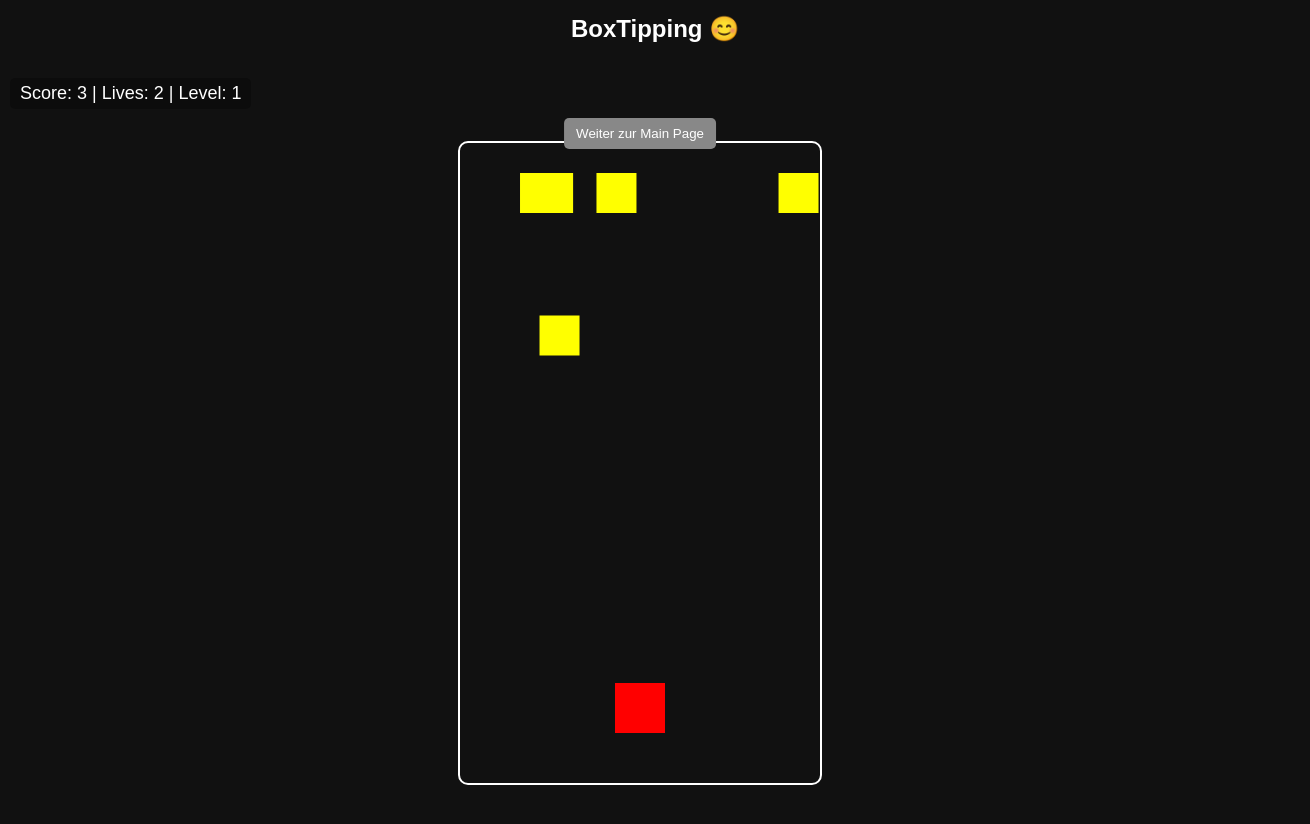
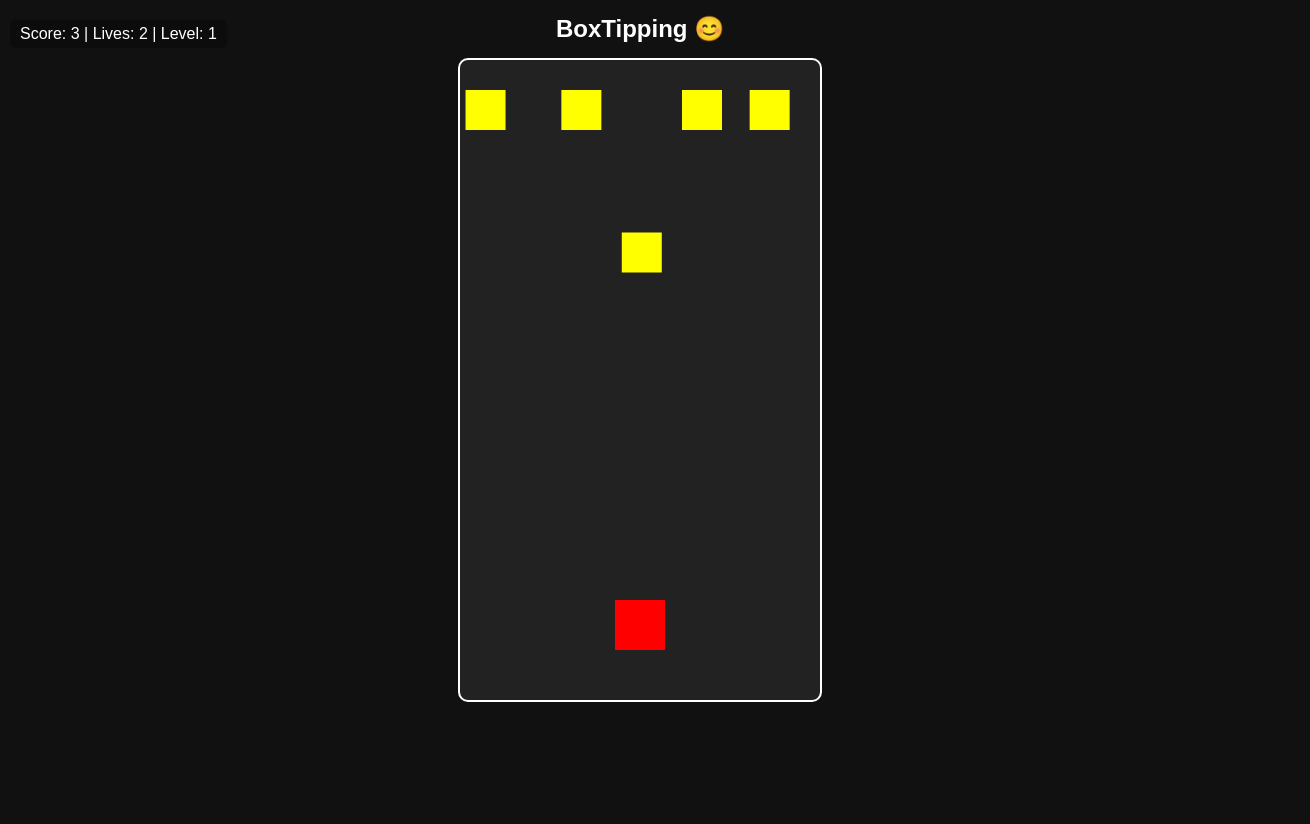
Before and after one commit to Golsfisch/boxtipping, a plain HTML site: page index.html in a window 1280 px wide. Shown: the whole page, 1310 px wide, since content can reach past the window. After the commit the page ends 800 px from the top, so only its background shows below. Drawn offline with Linux system fonts and the light colour scheme.

Commit message:
Update index.html

```diff
--- a/index.html
+++ b/index.html
@@ -3,110 +3,100 @@
 <head>
 <meta charset="UTF-8">
 <meta name="viewport" content="width=device-width, initial-scale=1.0">
-<title>BoxTipping - Level 4</title>
+<title>BoxTipping - Clean Start</title>
 <style>
 body {margin:0;font-family:sans-serif;overflow:hidden;user-select:none;background:#111;color:#fff;}
-header {width:100%;text-align:center;padding:15px;font-size:24px;font-weight:bold;}
-section {width:100%;height:100vh;display:flex;flex-direction:column;align-items:center;justify-content:center;position:relative;}
-canvas {border:2px solid #fff;border-radius:10px;margin-top:10px;background:#111;}
-#info {position:absolute;top:20px;left:10px;font-size:18px;background:rgba(0,0,0,0.3);padding:5px 10px;border-radius:5px;}
+header {text-align:center;padding:15px;font-size:24px;font-weight:bold;}
+#info {position:absolute;top:20px;left:10px;background:rgba(0,0,0,0.3);padding:5px 10px;border-radius:5px;}
+canvas {display:block;margin:0 auto;background:#222;border:2px solid #fff;border-radius:10px;}
 #restartBtn {position:absolute;top:50%;left:50%;transform:translate(-50%,-50%);display:none;padding:10px 20px;background:lime;color:#000;border:none;border-radius:5px;cursor:pointer;}
-#toMainBtn {position:absolute;top:60px;left:50%;transform:translateX(-50%);padding:8px 12px;border-radius:5px;background:#888;color:#fff;border:none;cursor:pointer;}
-#mainPage {display:none;padding:20px;}
 </style>
 </head>
 <body>
 
 <header>BoxTipping 😊</header>
-
-<!-- GAME SECTION -->
-<section id="gameSection">
 <div id="info">Score: 0 | Lives: 3 | Level: 1</div>
 <canvas id="gameCanvas" width="360" height="640"></canvas>
 <button id="restartBtn">Restart</button>
-<button id="toMainBtn">Weiter zur Main Page</button>
-</section>
-
-<!-- MAIN PAGE -->
-<section id="mainPage">
-<h1>Main Page</h1>
-<p>Hier geht es später weiter mit Krypto-Zahlungen, Guthaben usw.</p>
-<button id="backToGame" style="margin-top:20px;padding:8px 12px;border-radius:5px;background:#888;color:#fff;border:none;cursor:pointer;">Back to Game</button>
-</section>
 
 <script>
-const canvas=document.getElementById('gameCanvas');
-const ctx=canvas.getContext('2d');
-const info=document.getElementById('info');
-const restartBtn=document.getElementById('restartBtn');
-const gameSection=document.getElementById('gameSection');
-const mainPage=document.getElementById('mainPage');
-const toMainBtn=document.getElementById('toMainBtn');
-const backToGame=document.getElementById('backToGame');
+const canvas = document.getElementById('gameCanvas');
+const ctx = canvas.getContext('2d');
+const info = document.getElementById('info');
+const restartBtn = document.getElementById('restartBtn');
 
-let score=0, lives=3, level=1, gameOver=false;
-const playerSize=50;
+let playerSize = 50;
+let playerX = canvas.width/2 - playerSize/2;
+let playerY = canvas.height - 100;
 
-class Player{
-  constructor(){this.x=canvas.width/2-playerSize/2; this.y=canvas.height-100; this.size=playerSize;}
-  draw(){ctx.fillStyle='red'; ctx.fillRect(this.x,this.y,this.size,this.size);}
-}
+let score = 0;
+let lives = 3;
+let level = 1;
+let gameOver = false;
 
-class Enemy{
-  constructor(){this.size=40; this.x=Math.random()*(canvas.width-40); this.y=-this.size; this.speed=2 + level*0.5;}
+// Gegner
+class Enemy {
+  constructor(){
+    this.size = 40;
+    this.x = Math.random()*(canvas.width - this.size);
+    this.y = -this.size;
+    this.speed = 2 + level*0.5;
+  }
   draw(){ctx.fillStyle='yellow'; ctx.fillRect(this.x,this.y,this.size,this.size);}
   update(){
     this.y += this.speed;
-    if(this.y+this.size >= player.y && this.y <= player.y+player.size &&
-       this.x+this.size >= player.x && this.x <= player.x+player.size){
-         lives--;
-         this.y=-this.size; this.x=Math.random()*(canvas.width-this.size);
-         if(lives<=0){gameOver=true; restartBtn.style.display='block';}
-       }
-    if(this.y>canvas.height){this.y=-this.size; this.x=Math.random()*(canvas.width-this.size);}
+    // Kollision
+    if(this.y + this.size >= playerY &&
+       this.y <= playerY + playerSize &&
+       this.x + this.size >= playerX &&
+       this.x <= playerX + playerSize){
+      lives--;
+      this.reset();
+      if(lives <= 0){gameOver=true; restartBtn.style.display='block';}
+    }
+    // Reset wenn unten
+    if(this.y > canvas.height) this.reset();
+  }
+  reset(){
+    this.y = -this.size;
+    this.x = Math.random()*(canvas.width - this.size);
   }
 }
 
-let player=new Player();
-let enemies=[];
-function spawnEnemies(){enemies=[]; for(let i=0;i<level+4;i++) enemies.push(new Enemy());}
+let enemies = [];
+function spawnEnemies(){enemies=[]; for(let i=0;i<5;i++) enemies.push(new Enemy());}
 spawnEnemies();
 
-document.addEventListener("mousemove", (e)=>{
-  const rect=canvas.getBoundingClientRect();
-  player.x = Math.min(Math.max(e.clientX - rect.left - player.size/2, 0), canvas.width - player.size);
+// Steuerung
+document.addEventListener('mousemove',(e)=>{
+  const rect = canvas.getBoundingClientRect();
+  playerX = Math.min(Math.max(e.clientX - rect.left - playerSize/2,0), canvas.width-playerSize);
 });
 
+// Restart
 restartBtn.addEventListener('click',()=>{
-  score=0; lives=3; level=1; gameOver=false; spawnEnemies(); restartBtn.style.display='none';
+  score = 0; lives = 3; level = 1; gameOver = false; spawnEnemies(); restartBtn.style.display='none';
 });
 
-toMainBtn.addEventListener('click',()=>{
-  gameSection.style.display='none';
-  mainPage.style.display='block';
-});
-
-backToGame.addEventListener('click',()=>{
-  mainPage.style.display='none';
-  gameSection.style.display='flex';
-});
-
+// Game Loop
 function gameLoop(){
   ctx.clearRect(0,0,canvas.width,canvas.height);
-  player.draw();
+  // Player
+  ctx.fillStyle='red';
+  ctx.fillRect(playerX,playerY,playerSize,playerSize);
+  // Enemies
   enemies.forEach(e=>{e.update(); e.draw();});
-
-  // Score + Level
+  // Score
   score += 0.01;
-  if(score>=level*20 && level<4){ // bis Level 4
+  // Level up bis 4
+  if(score >= level*20 && level<4){
     level++;
     spawnEnemies();
   }
-
-  info.textContent=`Score: ${Math.floor(score)} | Lives: ${lives} | Level: ${level}`;
-
+  info.textContent = `Score: ${Math.floor(score)} | Lives: ${lives} | Level: ${level}`;
   if(!gameOver) requestAnimationFrame(gameLoop);
 }
+
 gameLoop();
 </script>
 
```
